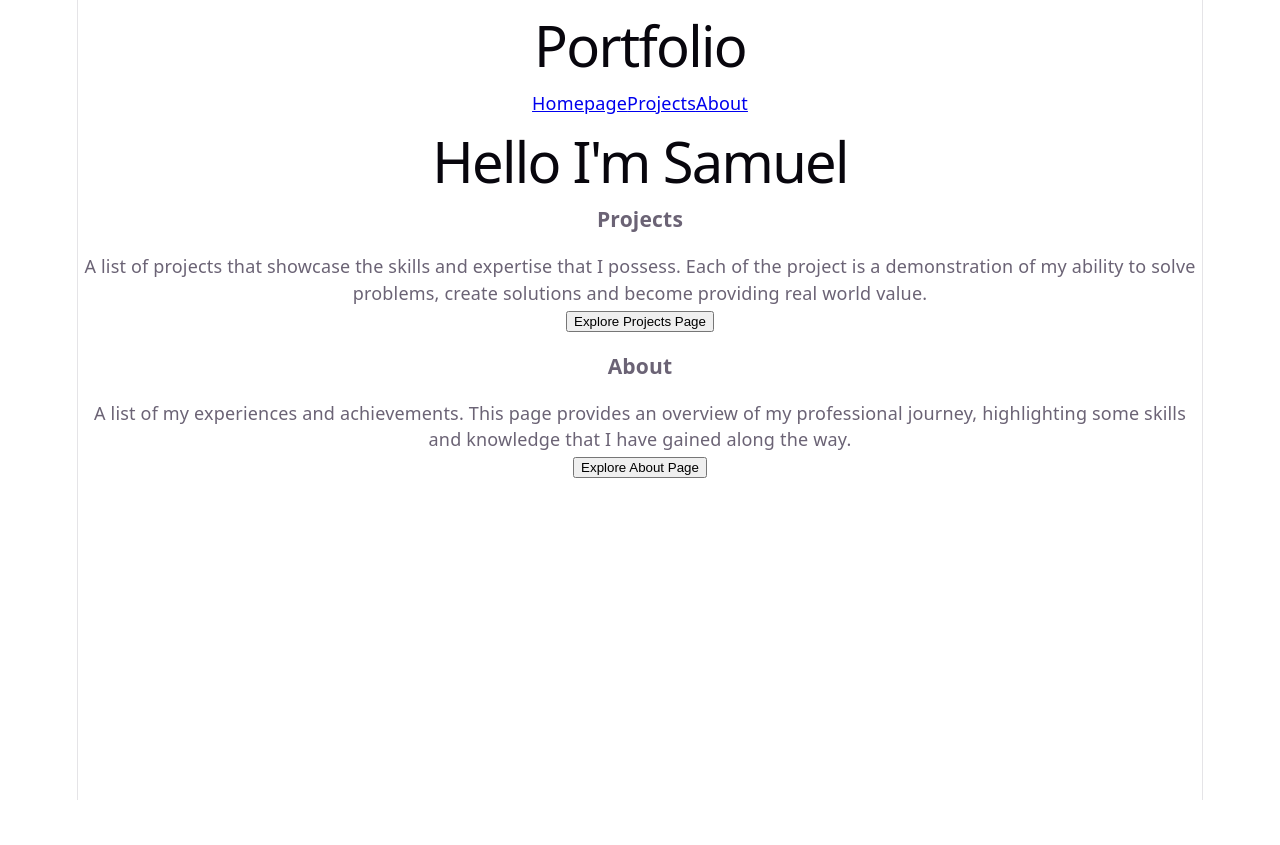
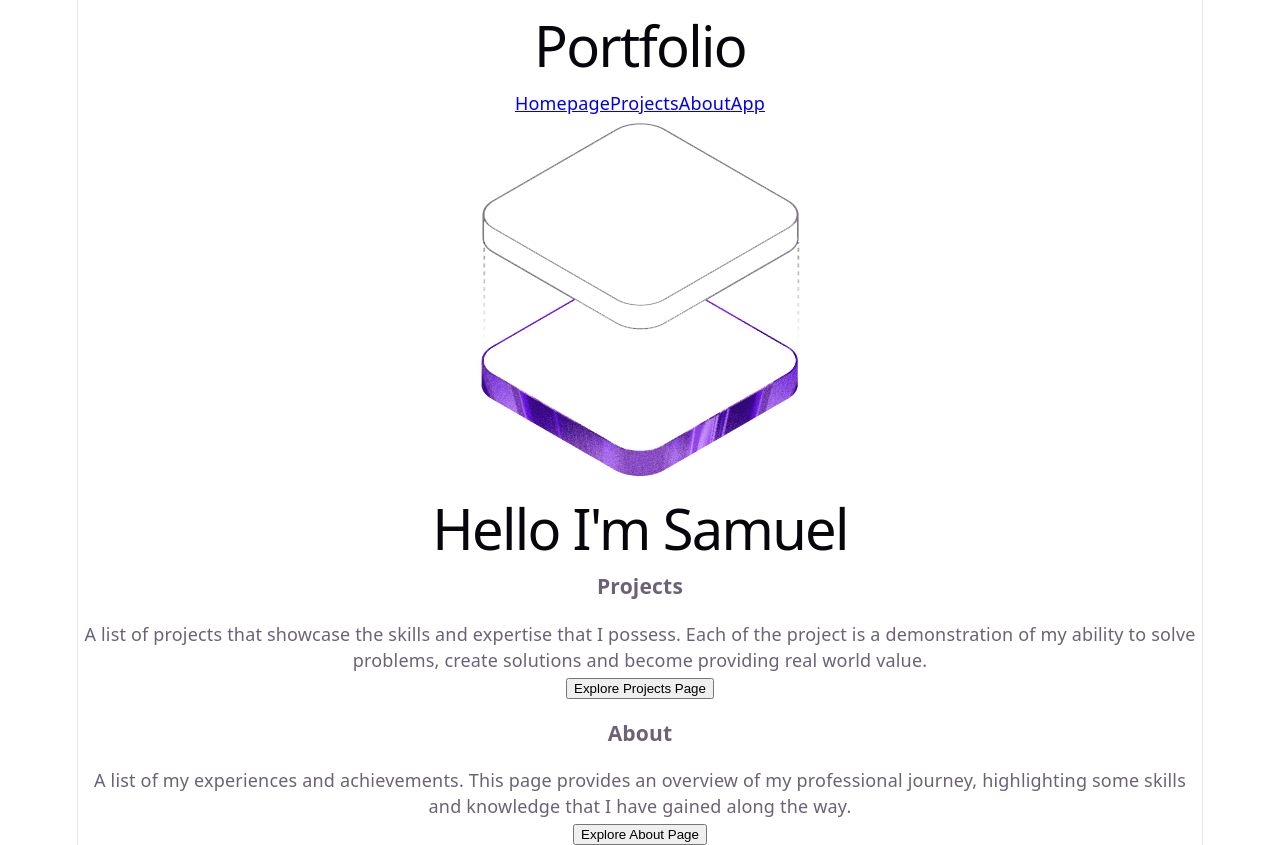
Before and after one commit to samuelip-cpu/Samuel-Web, a React (Vite) app in the folder my-app/: page / in a window 1280 px wide. Before the commit the page ends 800 px from the top, so only its background shows below. Built offline with nearby package versions, Linux system fonts and the light colour scheme.

Commit message:
Component and Project page update

```diff
--- a/my-app/src/Pages/About.tsx
+++ b/my-app/src/Pages/About.tsx
@@ -1,4 +1,4 @@
-export default function About() {
+function About() {
     return (
       <div>
         <h1>About Page</h1>
@@ -7,3 +7,4 @@ export default function About() {
     );
 
 }
+export default About;
--- a/my-app/src/Pages/Homepage.tsx
+++ b/my-app/src/Pages/Homepage.tsx
@@ -1,27 +1,39 @@
 import { useNavigate } from "react-router-dom";
-export default function Homepage() {
+import heroImage from "../assets/hero.png";
+function Homepage() {
   const navigate = useNavigate();
   return (
+    <>
+      <section id ="hero">
 
-        <div>
+        <div className="hero-image">
+          <img src={heroImage} alt="Hero" />
           <h1>Hello I'm Samuel</h1>
-          <div>
+        </div>
+
+      </section>
+      <section id = "projects">
+        <div className = "projects">
             <h3>Projects</h3>
             <p>
               A list of projects that showcase the skills and expertise that I possess. Each of the project is a demonstration of my ability to solve problems, create solutions and become providing real world value.
             </p>
             <button onClick={() => navigate("/Projects")}>Explore Projects Page</button>
           </div>
-          <div>
+      </section>
+      <section id = "about">
+          <div className = "About">
             <h3>About</h3>
             <p>
               A list of my experiences and achievements. This page provides an overview of my professional journey, highlighting some skills and knowledge that I have gained along the way.
             </p>
             <button onClick={() => navigate("/About")}>Explore About Page</button>
           </div>
+      </section>
 
 
-        </div>
-
+    </>
   );
 }
+
+export default Homepage;
--- a/my-app/src/Pages/Projects.tsx
+++ b/my-app/src/Pages/Projects.tsx
@@ -1,8 +1,18 @@
-export default function Projects() {
+function Projects() {
   return (
     <div>
       <h1>Projects Page</h1>
       <p>This is the projects page of the application.</p>
+      <div>
+        <h2>Featured Projects</h2>
+      </div>
+      <div >
+        <h2>Fun/Hobby Projects</h2>
+      </div>
+      <div>
+        <h2>Portfolio & Resume</h2>
+      </div>
     </div>
   );
 }
+export default Projects;
--- a/my-app/src/main.tsx
+++ b/my-app/src/main.tsx
@@ -1,9 +1,10 @@
 import { createRoot } from 'react-dom/client'
-import {BrowserRouter, Route, Routes,  Link, NavLink } from 'react-router-dom';
+import {BrowserRouter, Route, Routes, NavLink } from 'react-router-dom';
 import './index.css'
 import Homepage from './Pages/Homepage.tsx'
 import Projects from './Pages/Projects.tsx';
 import About from './Pages/About.tsx';
+import App from './App.tsx';
 
 createRoot(document.getElementById('root')!).render(
   <BrowserRouter>
@@ -12,12 +13,13 @@ createRoot(document.getElementById('root')!).render(
         <h1>Portfolio</h1>
         <NavLink to="/">Homepage</NavLink>
         <NavLink to= "Projects">Projects</NavLink>
-
         <NavLink to= "About">About</NavLink>
+        <NavLink to= "App">App</NavLink>
       </nav>
     </header>
     <main>
       <Routes>
+        <Route path = "App" element ={<App/>} />
         <Route path="/" element={<Homepage />} />
         <Route path="projects" element={<Projects />} />
         <Route path="about" element={<About/>} />
```
Also changed, not shown: my-app/src/Components/componentCard.tsx (added, +16 -0 lines).
